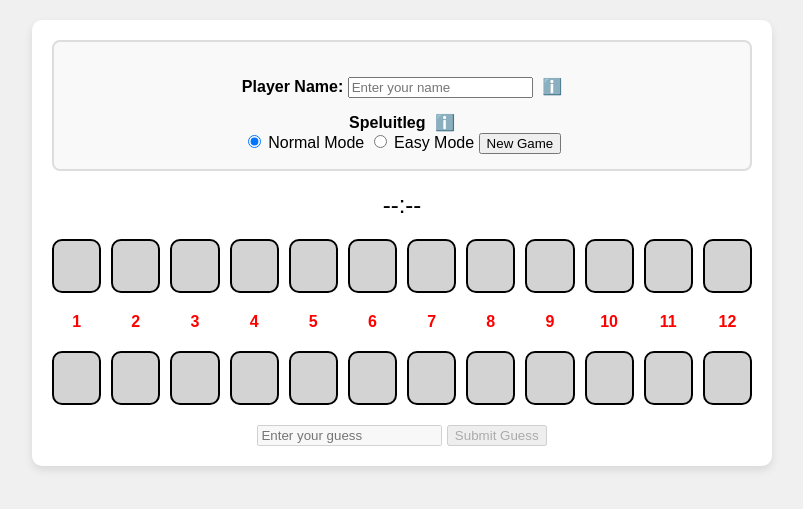
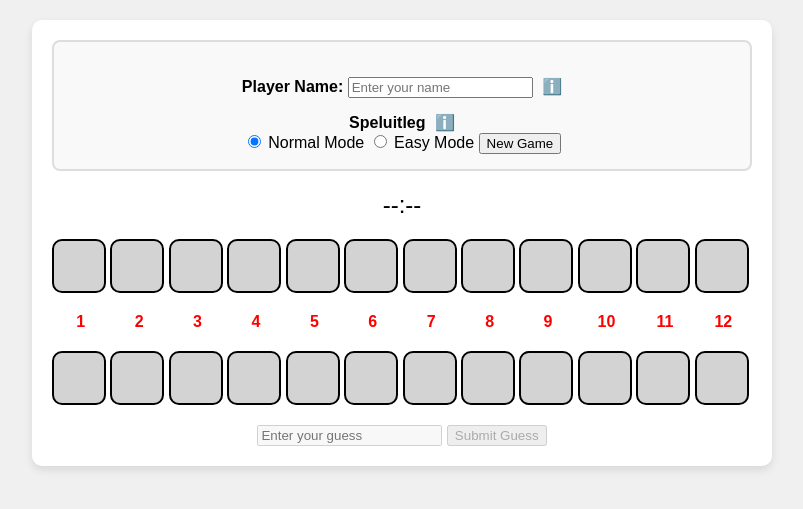
Before and after one commit to SjoerdCor/tweevoortwaalf, a Flask app: page /woordrader in a window 1280 px wide. Shown: the top 509 px of the page, without its empty margins (238-1041 px from the left). Run offline with Flask 3, Linux system fonts and the light colour scheme; some libraries are stand-ins or nearby versions.

Commit message:
Improve scaling of cells

```diff
--- a/static/css/style.css
+++ b/static/css/style.css
@@ -91,12 +91,11 @@ text {
 .grid {
     display: grid;
     grid-template-columns: repeat(12, 1fr);
-    grid-gap: 10px;
+    grid-gap: 1px;
     margin-top: 20px;
     width: 100%;
 }
 .cell {
-    height: 50px;
     display: flex;
     justify-content: center;
     align-items: center;
@@ -106,6 +105,7 @@ text {
     max-width: 50px;
     min-width: 15px;
     flex: 1;
+    aspect-ratio: 1;
 }
 
 .clickable {
```
